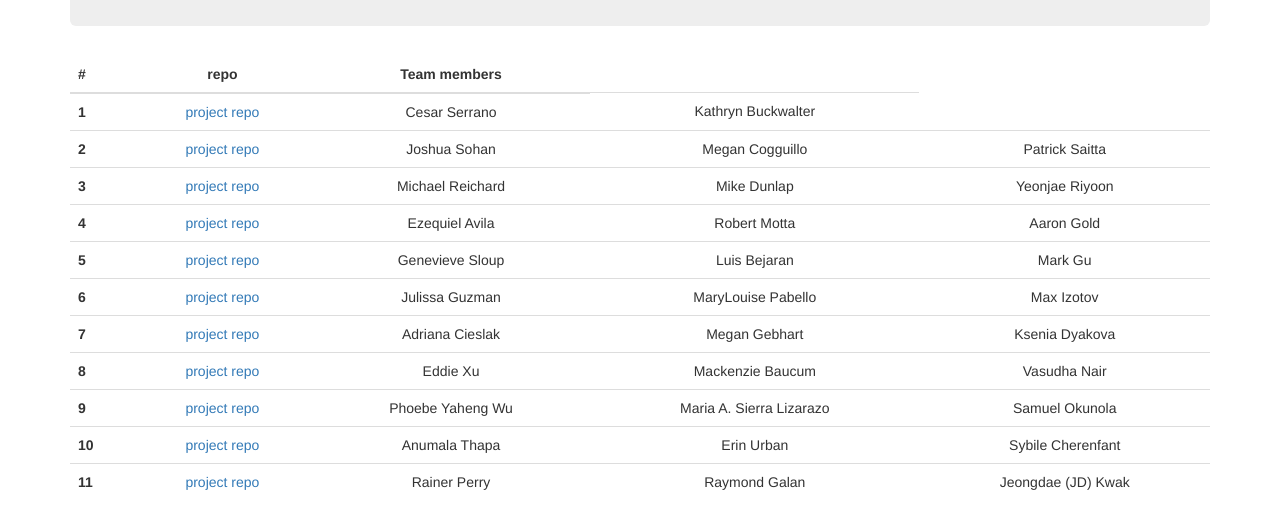
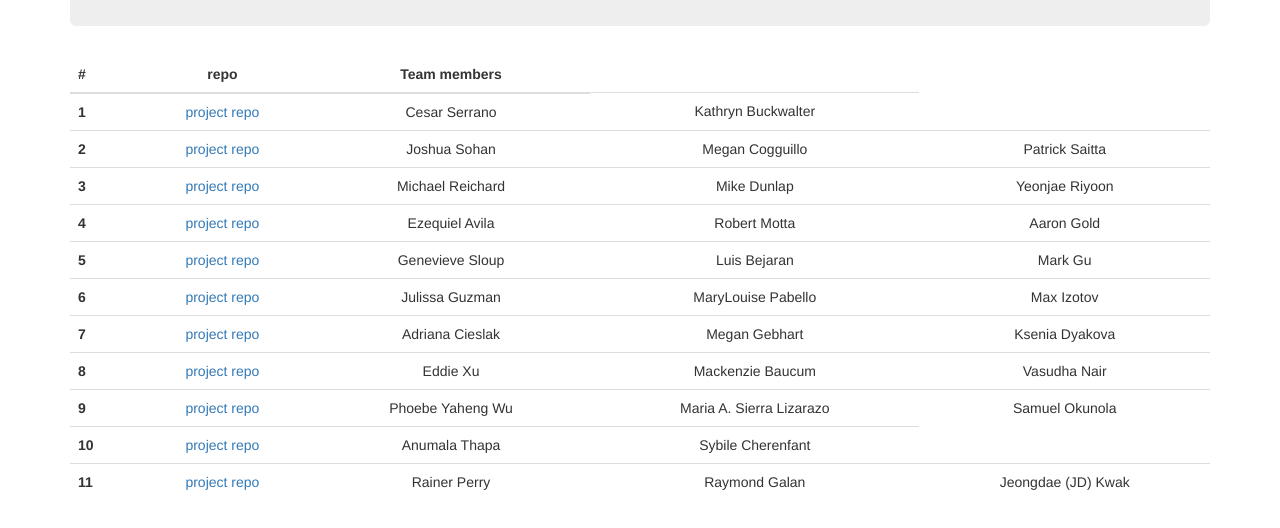
Before and after one commit to jeremygreenwald/jeremygreenwald.github.io, a plain HTML site: page etl-project.html in a window 1280 px wide. Shown: the part 130-658 px from the top of the page. Drawn offline with nearby package versions, Linux system fonts and the light colour scheme.

Commit message:
correct team 10

```diff
--- a/etl-project.html
+++ b/etl-project.html
@@ -88,7 +88,6 @@
   					<th scope="row">10</th>
   					<td><a href="https://github.com/Anumala89/ETL-project">project repo</a></td>
 						<td>Anumala Thapa</td>
-						<td>Erin Urban</td>
 						<td>Sybile Cherenfant</td>
 					</tr>
 					<tr>
```
